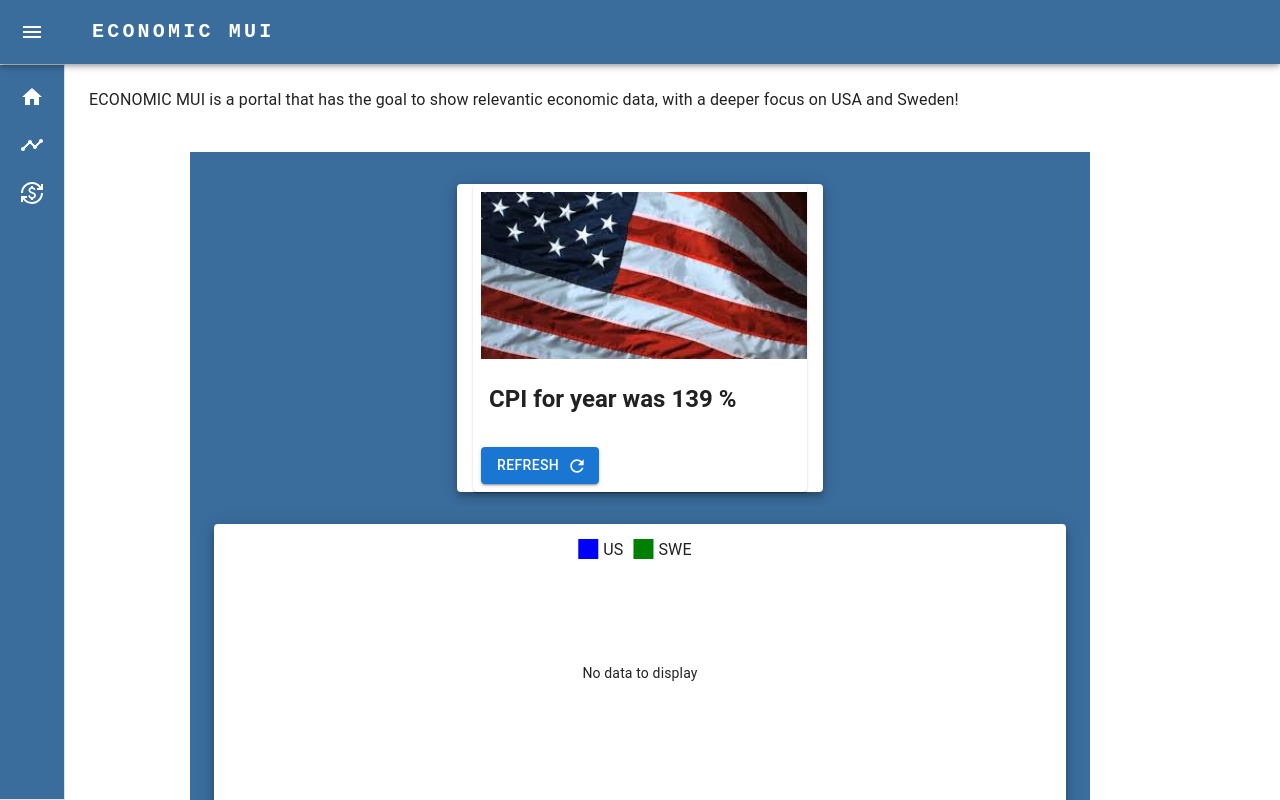
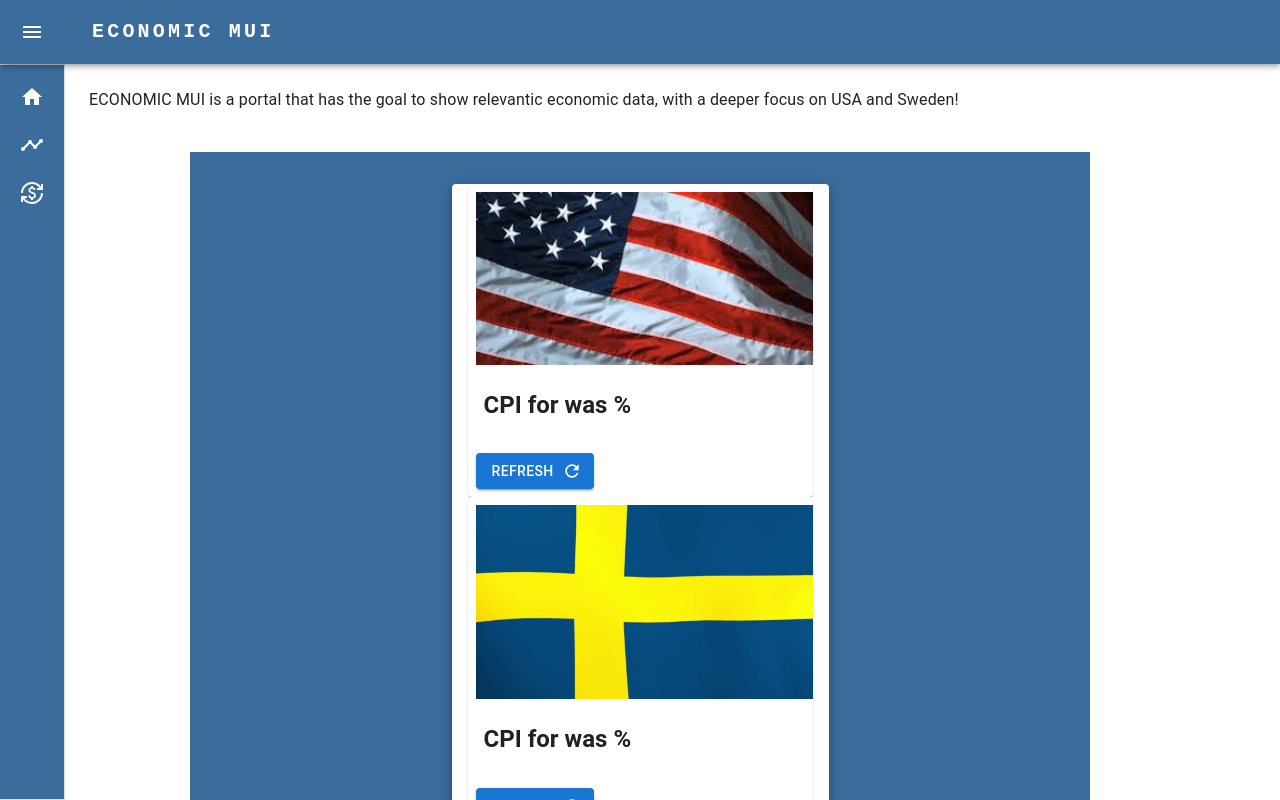
Before and after one commit to indiano881/economicMUI, a React (Vite) app: page / in a window 1280 px wide. Shown: the top 800 px of the page. Built offline with nearby package versions, Linux system fonts and the light colour scheme; no server answers.

Commit message:
OMG i did it! CPI SHOIWN

```diff
--- a/src/App.tsx
+++ b/src/App.tsx
@@ -4,7 +4,7 @@ import { LineChart } from '@mui/x-charts/LineChart';
 
 import MouseIcon from '@mui/icons-material/Mouse';
 import { useState, useEffect } from 'react';
-import {  fetchData} from './utils/functions';
+import {  downloandLastCPI, fetchData} from './utils/functions';
 import Currencies from './components/Currencies';
 
 import SideDrawer from './components/SideDrawer';
@@ -16,12 +16,17 @@ function App() {
   const [yValues, setYValues] = useState<number[]>([]);
   const [, setXValuesSWE] = useState<string[]>([]);
   const [yValuesSWE, setYValuesSWE] = useState<number[]>([]);
-
+  const [USALastCPIDate, setUSALastCPIDate] = useState();
+  const [USALastCPIDateValue, setUSALastCPIValue] = useState();
+  const [SWELastCPIDate, setSWELastCPIDate] = useState();
+  const [SWELastCPIDateValue, setSWELastCPIValue] = useState();
 
 
   useEffect(() => {
     fetchData("USA", setXValues, setYValues);
     fetchData("SWE", setXValuesSWE, setYValuesSWE);
+    downloandLastCPI("USA", setUSALastCPIDate, setUSALastCPIValue);
+    downloandLastCPI("SWE", setSWELastCPIDate, setSWELastCPIValue);
   }, []);
 
 
@@ -51,7 +56,7 @@ function App() {
         <Box>
 
           <Paper elevation={6} sx={{my: 4, px: 2}}>
-            <CPICardContainer />
+            <CPICardContainer USALastCPIDate={USALastCPIDate} USALastCPIDateValue={USALastCPIDateValue} SWELastCPIDate={SWELastCPIDate} SWELastCPIDateValue={SWELastCPIDateValue} />
 
 
           </Paper>
--- a/src/components/CPICard/index.tsx
+++ b/src/components/CPICard/index.tsx
@@ -4,16 +4,15 @@ import CardContent from '@mui/material/CardContent';
 import CardMedia from '@mui/material/CardMedia';
 import Typography from '@mui/material/Typography';
 import { Button, CardActionArea, CardActions } from '@mui/material';
-import USA from "../../../public/usa.jpg"
-import { fetchData } from '../../utils/functions';
 
 
 
 
-export default function MultiActionAreaCard() {
+
+
+export default function MultiActionAreaCard({image, CPIDate, CPIValue}) {
   const handleRefresh = () => {
-    fetchData("USA", setXValues, setYValues);
-    fetchData("SWE", setXValuesSWE, setYValuesSWE);
+
   };
   return (
     <Card sx={{ maxWidth: 345 }}>
@@ -21,13 +20,13 @@ export default function MultiActionAreaCard() {
         <CardMedia
           component="img"
           height=""
-          image={USA}
+          image={image}
           alt="green iguana"
           sx={{margin: "8px"}}
         />
         <CardContent>
           <Typography gutterBottom variant="h5" component="div">
-            CPI for year was 139 %
+            CPI for {CPIDate} was {CPIValue} %
           </Typography>
 
         </CardContent>
--- a/src/components/CPICardContainer/index.tsx
+++ b/src/components/CPICardContainer/index.tsx
@@ -1,10 +1,12 @@
 import CPICard from "../CPICard";
+import USA from "../../../public/usa.jpg"
+import Sweden from "../../../public/sweden.jpg"
+const CPICardContainer = ({USALastCPIDate, USALastCPIDateValue, SWELastCPIDate, SWELastCPIDateValue}) => {
 
-
-const CPICardContainer = () => {
     return (
         <div>
-          <CPICard  />
+          <CPICard image={USA} CPIDate={USALastCPIDate} CPIValue={USALastCPIDateValue}  />
+          <CPICard image={Sweden} CPIDate={SWELastCPIDate} CPIValue={SWELastCPIDateValue}  />
         </div>
     )
 };
--- a/src/utils/functions.tsx
+++ b/src/utils/functions.tsx
@@ -24,23 +24,17 @@ export const fetchData = async (country: string, setXValues: Function, setYValue
     setYValues(yAxisData.reverse());
   };
 
-  export const downloandLastCPI = async (country: string, setXValues: Function, setYValues: Function) => {
+  export const downloandLastCPI = async (country: string, setDate: Function, setValue: Function) => {
     const response = await fetch(`https://api.worldbank.org/v2/country/${country}/indicator/FP.CPI.TOTL?format=json`);
     const data = await response.json();
-    console.log(data);
-
-    const xAxisData = [];
-    const yAxisData = [];
-
-    for (let i = 0; i < 50; i++) {
-      xAxisData.push(data[1][i].date.toString());
-      yAxisData.push(data[1][i].value);
-    }
+    console.log(data[1][0].date);
+    console.log(data[1][0].value);
 
 
 
-    setXValues(xAxisData.reverse());
-    setYValues(yAxisData.reverse());
+
+    setDate(data[1][0].date);
+    setValue(data[1][0].value);
   };
 
   export const fetchCurrency = async(country: string) => {
```
